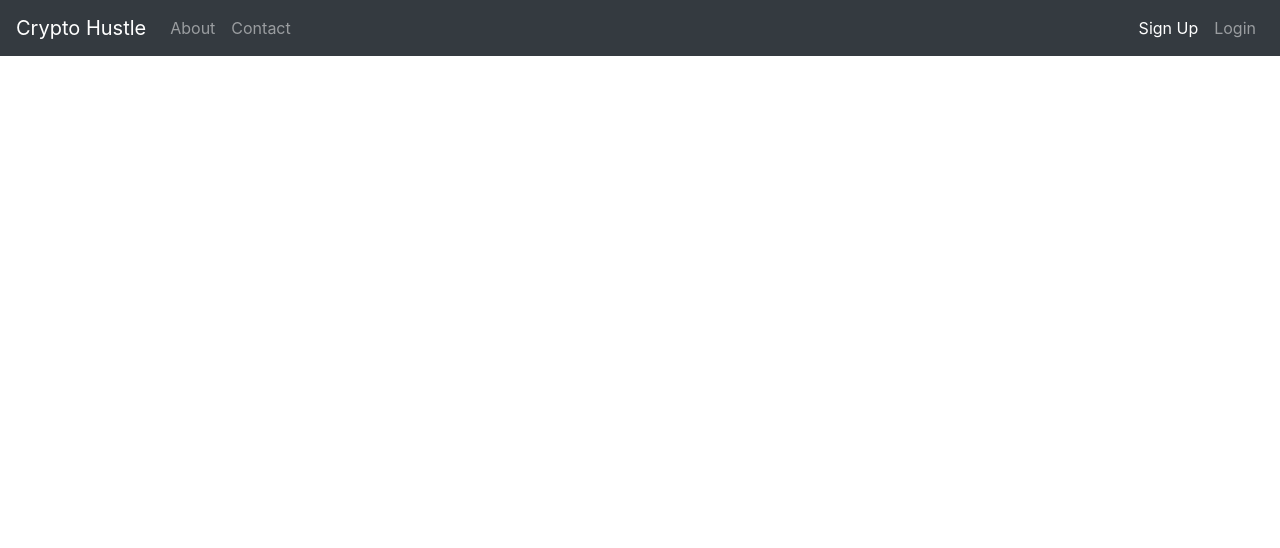
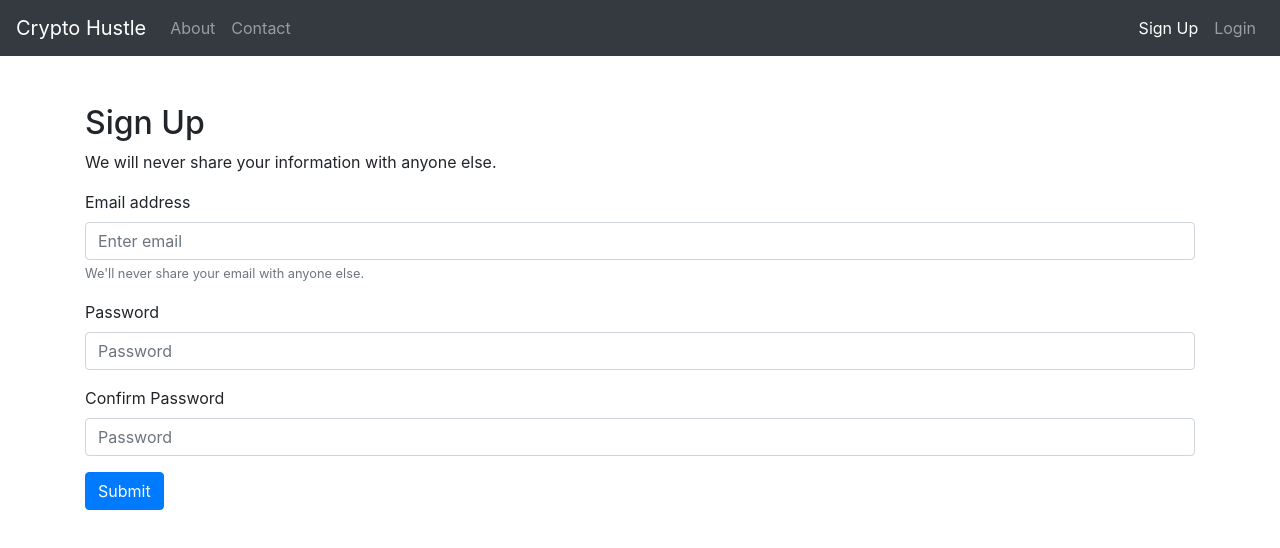
Before and after one commit to mypttwo/cryptohustle, a React (Create React App) app: page /signup in a window 1280 px wide. Shown: the top 548 px of the page. Built offline with nearby package versions, Linux system fonts and the light colour scheme; no server answers.

Commit message:
Adding basic Signup page and backend connectivity via axios

```diff
--- a/package.json
+++ b/package.json
@@ -6,6 +6,7 @@
     "@testing-library/jest-dom": "^4.2.4",
     "@testing-library/react": "^9.3.3",
     "@testing-library/user-event": "^7.1.2",
+    "axios": "^0.19.0",
     "dotenv": "^8.2.0",
     "react": "^16.12.0",
     "react-dom": "^16.12.0",
--- a/src/Containers/Signup/signup.js
+++ b/src/Containers/Signup/signup.js
@@ -1,15 +1,162 @@
 import React, {Component} from 'react';
+import axios from 'axios';
+
 import Navbar from '../Navbar/navbar';
+import {validateEmail} from '../../Utils/validator';
+const {server} = require('../../config');
+
+
+
+
 
 class SignUp extends Component{
+    state = {
+        email : '',
+        password : '',
+        confirmPassword : '',
+        error : '',
+        success : ''
+    }
+
+    updateEmail = (event) => {
+        this.setState({
+            email : event.target.value
+        })
+    }
+    updatePassword = (event) => {
+        this.setState({
+            password : event.target.value
+        })
+    }
+    updateConfirmPassword = (event) => {
+        this.setState({
+            confirmPassword : event.target.value
+        })
+    }
+
+
+
+    save = () => {
+
+        console.log(server);
+
+        if(this.state.password.localeCompare(this.state.confirmPassword) != 0){
+            this.setState({
+                error : 'The passwords dont match...',
+                success : ''
+            })
+            return;
+        } else {
+            this.setState({
+                error : ''
+            })
+        }
+        if(!validateEmail(this.state.email)){
+            this.setState({
+                error : `${this.state.email} does not look like a valid email...`,
+                success : ''
+            })
+            return;
+        } else {
+            this.setState({error : ''})
+        }
+        axios.post(`${server}/register`,
+        {
+            email : this.state.email,
+            password : this.state.password
+        }).then((data) => {
+            console.log(data);
+
+            this.setState({
+                success : 'Success'
+            })
+        }).catch((error) => {
+            if(error.response){
+                this.setState({
+                    error : `${error.response.data}`,
+                    success : ''
+                });
+            } else {
+                console.log(`${error.message} : server possibly down`);
+
+                this.setState({
+                    error : 'The server maybe down. Please try again in some time...',
+                    success : ''
+                });
+            }
+
+        })
+    }
+
+    resetError =() => {
+        this.setState({ error : ''});
+    }
+    resetSuccess = () => {
+        this.setState({success : ''});
+    }
+
+    getErrorMarkup(){
+        if(this.state.error){
+            return(
+                <div className="alert alert-warning alert-dismissible fade show mt-3">
+                <strong>Sorry!</strong> {this.state.error}
+                <button onClick={this.resetError} type="button" className="close" >
+                <span aria-hidden="true">&times;</span>
+                </button>
+                </div>
+            )
+        }
+    }
+    getSuccessMarkup = () => {
+        if(this.state.success){
+            return(
+            <div className="alert alert-primary mt-3" role="alertSuccess">
+            <h4 className="alert-heading">
+                Congratulations!
+                <button onClick={this.resetSuccess} type="button" className="close" >
+                <span aria-hidden="true">&times;</span>
+                </button>
+            </h4>
+            <p>You have successfully signed up for Crypto Hustle.</p>
+            <hr/>
+            <p className="mb-0">Login to start hustling!</p>
+
+            </div>
+            )
+        }
+    }
+
     render(){
+        console.log(server);
+
         return(
             <React.Fragment>
-                <Navbar />
+            <Navbar />
+            <div className="container pt-5">
+            <h2>Sign Up</h2>
+            <p>We will never share your information with anyone else.</p>
+            <form>
+                <div className="form-group">
+                    <label htmlFor="signupInputEmail1">Email address</label>
+                    <input value={this.state.email} onChange={this.updateEmail} type="email" className="form-control" id="signupInputEmail1" aria-describedby="emailHelp" placeholder="Enter email"/>
+                    <small id="emailHelp" className="form-text text-muted">We'll never share your email with anyone else.</small>
+                </div>
+                <div className="form-group">
+                    <label htmlFor="signupInputPassword1">Password</label>
+                    <input value={this.state.password} onChange={this.updatePassword} type="password" className="form-control" id="signupInputPassword1" placeholder="Password"/>
+                </div>
+                <div className="form-group">
+                    <label htmlFor="signupInputPassword2">Confirm Password</label>
+                    <input value={this.state.confirmPassword} onChange={this.updateConfirmPassword} type="password" className="form-control" id="signupInputPassword2" placeholder="Password"/>
+                </div>
+                <button type="button" onClick={this.save} className="btn btn-primary">Submit</button>
+                {this.getErrorMarkup()}
+                {this.getSuccessMarkup()}
+            </form>
+            </div>
             </React.Fragment>
         )
     }
 }
 
-
 export default SignUp;
--- /dev/null
+++ b/src/Utils/validator.js
@@ -0,0 +1,8 @@
+const validateEmail = (email) => {
+    const re = /^(([^<>()[\]\\.,;:\s@\"]+(\.[^<>()[\]\\.,;:\s@\"]+)*)|(\".+\"))@((\[[0-9]{1,3}\.[0-9]{1,3}\.[0-9]{1,3}\.[0-9]{1,3}\])|(([a-zA-Z\-0-9]+\.)+[a-zA-Z]{2,}))$/;
+    return re.test(email);
+}
+
+export {
+    validateEmail
+}
```
Also changed, not shown: 1 other file (tests, documents, lock files or other folders).
